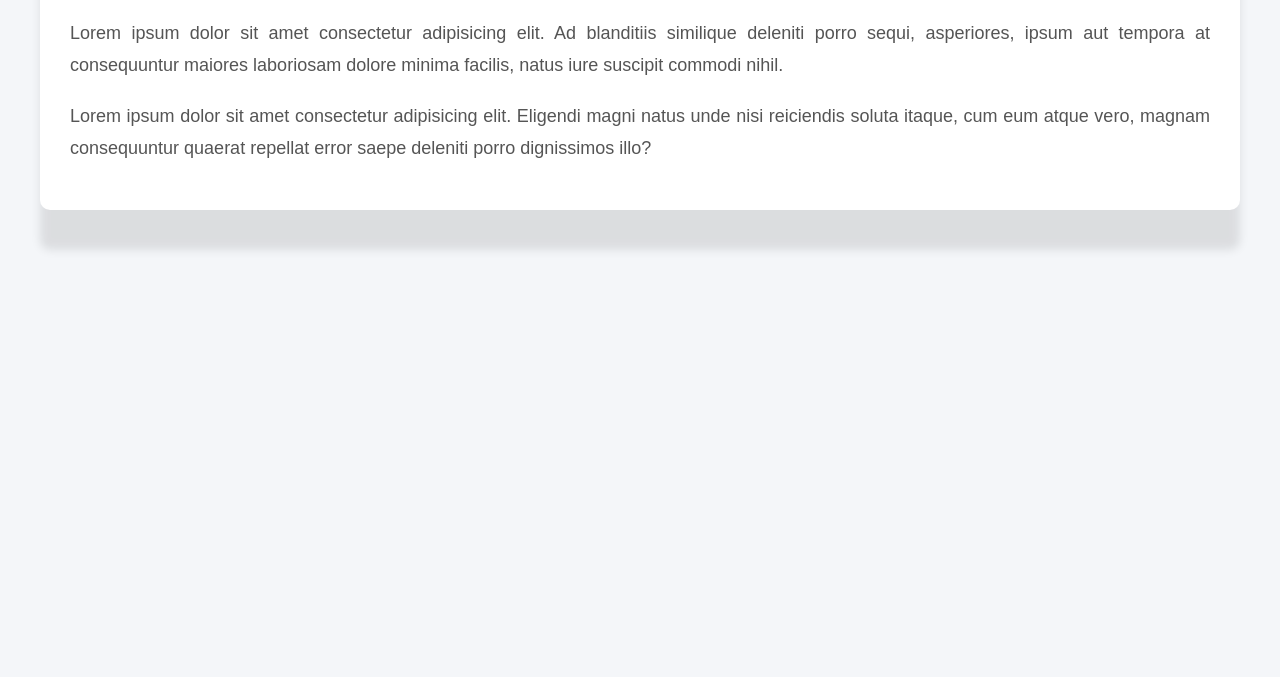
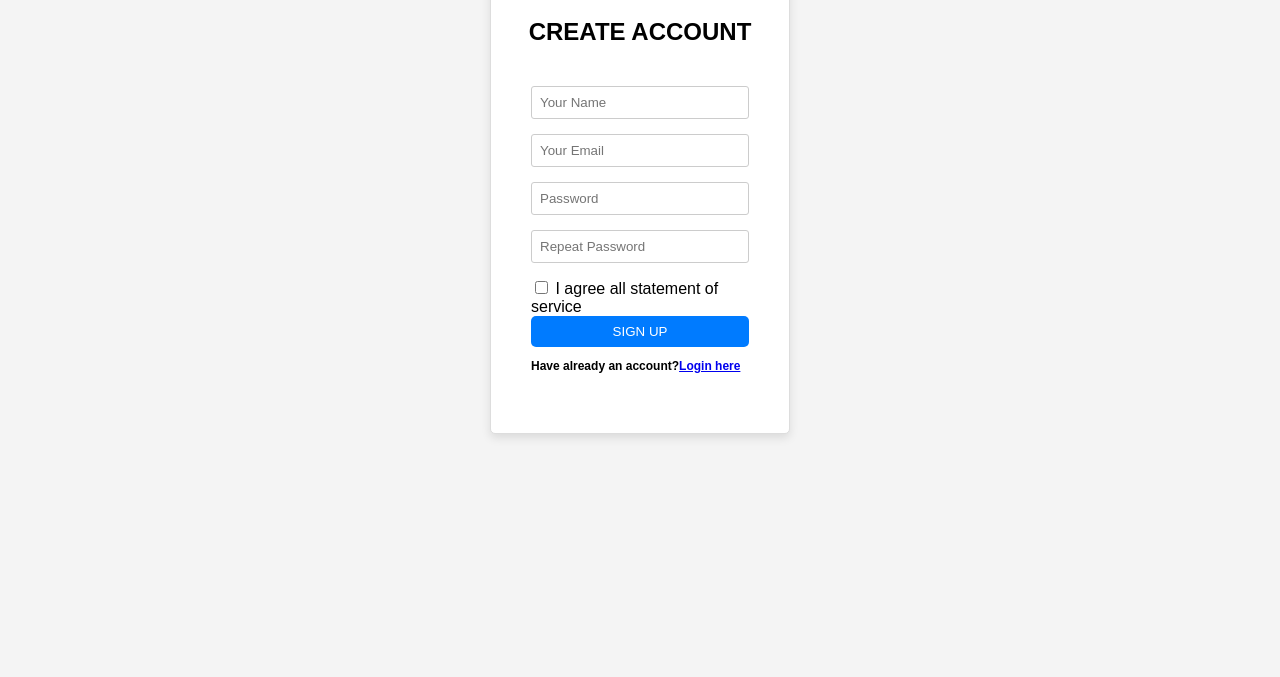
Before and after one commit to lloyd1918/lloydin, a plain HTML site: page kkk.html in a window 1280 px wide. Shown: the part 123-800 px from the top of the page. Drawn offline with Linux system fonts and the light colour scheme; files that its build step writes are made by us from their sources.

Commit message:
Add files via upload

```diff
--- a/kkk.html
+++ b/kkk.html
@@ -3,20 +3,21 @@
 <head>
     <meta charset="UTF-8">
     <meta name="viewport" content="width=device-width, initial-scale=1.0">
-    <title>Document</title>
-    <link rel="stylesheet" href="css/style.css">
+    <title>LOGIN FORM</title>
+    <link rel="stylesheet" href="css/style2.css">
 </head>
 <body>
     <div class="container">
-        <div class="tittle">Welcome to My Website</div>
-        <div class="content">
-            <p>
-                Lorem ipsum dolor sit amet consectetur adipisicing elit. Ad blanditiis similique deleniti porro sequi, asperiores, ipsum aut tempora at consequuntur maiores laboriosam dolore minima facilis, natus iure suscipit commodi nihil.
-            </p>
-            <p>
-                Lorem ipsum dolor sit amet consectetur adipisicing elit. Eligendi magni natus unde nisi reiciendis soluta itaque, cum eum atque vero, magnam consequuntur quaerat repellat error saepe deleniti porro dignissimos illo?
-            </p>
-        </div>
+        <h2 class="title">CREATE ACCOUNT</h2>
+        <form action="login.php">
+            <input type="text" class="input-field" name="username" id="username" placeholder="Your Name">
+            <input type="password" class="input-field" name="password" id="password" placeholder="Your Email">
+            <input type="password" class="input-field" name="confirm_password" id="confirm_password" placeholder="Password">
+             <input type="password" class="input-field" name="repeat_password" id="repeat_password" placeholder="Repeat Password">
+             <input type = "checkbox" class= "radio" name="checkbox" id="checkbox"> <label for = "s">I agree all statement of service</label>
+            <button type="submit" class="btn-create">SIGN UP</button>
+            <p class="terms">Have already an account?<a href="#">Login here</a></p>
+        </form>
     </div>
 </body>
 </html>
--- /dev/null
+++ b/style2.css
@@ -0,0 +1,47 @@
+*{
+    box-sizing: border-box;
+}
+body{
+    font-family: Arial, Helvetica, sans-serif;
+    background-color: #f4f4f4;
+}
+form{
+    padding: 20px;
+}
+.container{
+    width: 300px;
+    margin: 100px auto;
+    padding: 20px;
+    background-color: #ffffff;
+    border: 1px solid #ddd;
+    border-radius: 5px;
+    box-shadow: 0 4px 10px rgba(0,0,0,0.1);
+}
+.title{
+    text-align: center;
+    margin-bottom: 20px;
+}
+.input-field{
+    width: 100%;
+    padding: 8px;
+    margin-bottom: 15px;
+    border: 1px solid #ccc;
+    border-radius: 3px;
+}
+.btn-create{
+    width: 100%;
+    padding: 8px;
+    background-color: #007bff;
+    color: #ffffff;
+    border: none;
+    border-radius: 5px;
+    cursor: pointer;
+}
+.btn-create:hover{
+    background-color: #0056b3;
+}
+.container p{
+    font-weight: bold;
+    font-size: 12px;
+    margin-bottom: 20px;
+}
```
